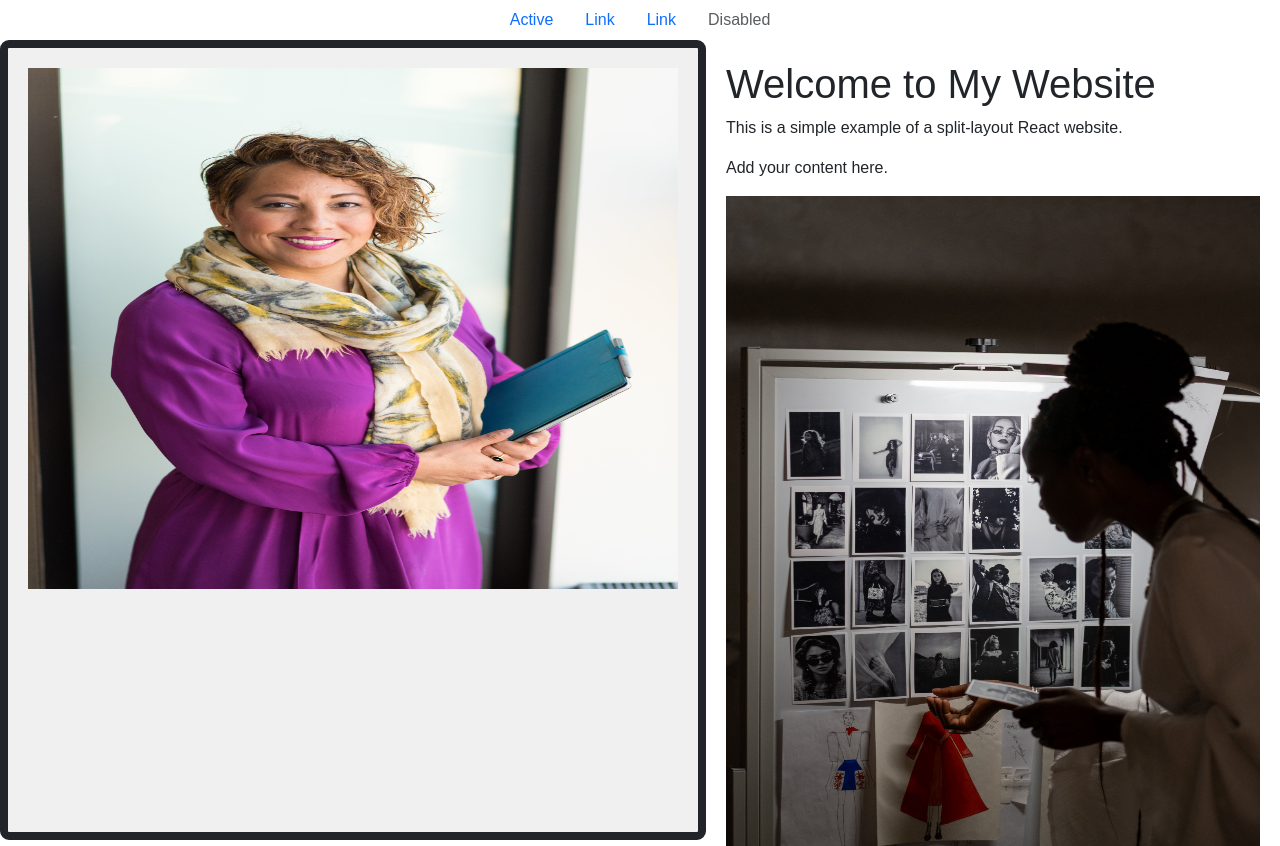
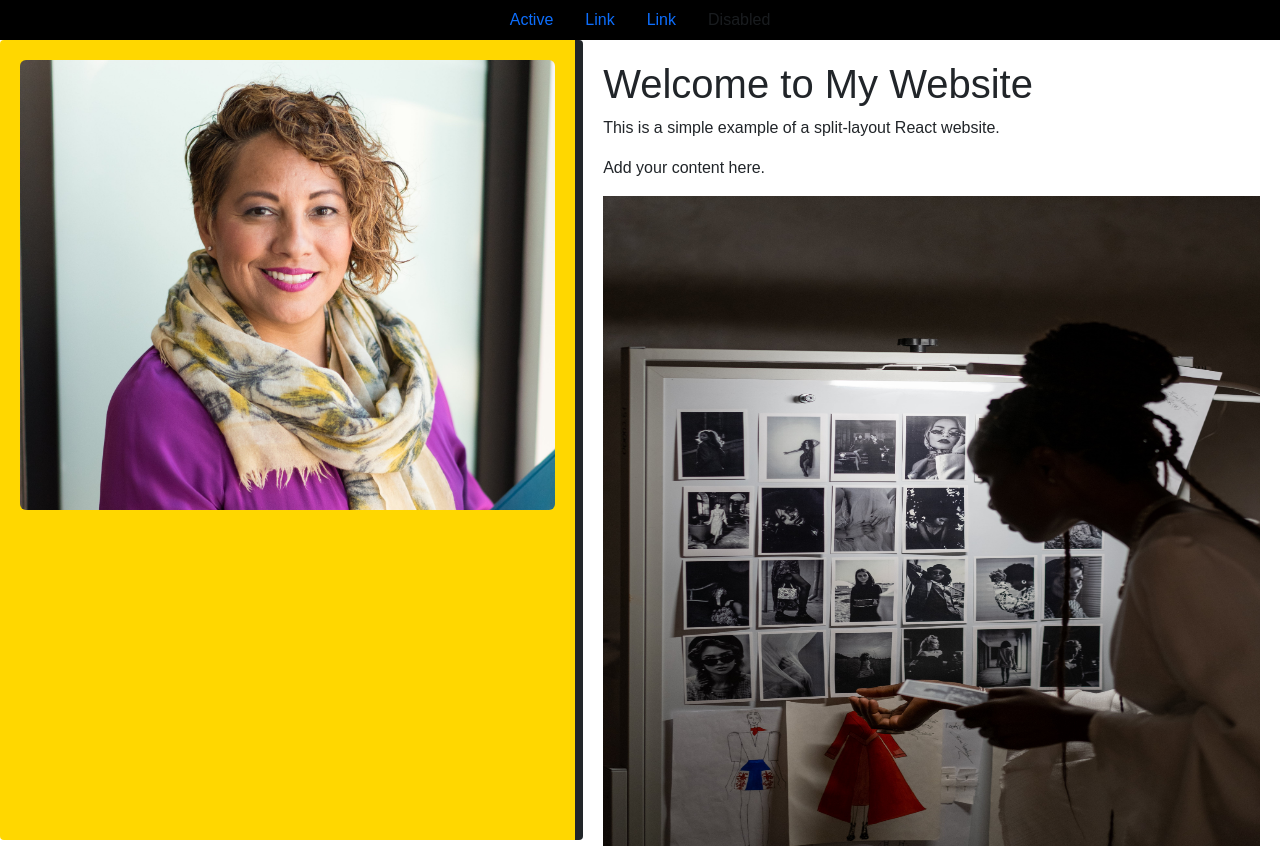
Before and after one commit to Gooberin95/glowing-potato, a React (Create React App) app: page / in a window 1280 px wide. Built offline with nearby package versions, Linux system fonts and the light colour scheme.

Commit message:
fixing profile pic

```diff
--- a/src/App.css
+++ b/src/App.css
@@ -19,7 +19,7 @@ body {
 .left {
   flex: 1;
   padding: 20px;
-  background-color: #f0f0f0;
+  background-color: gold;
 }
 
 .right {
--- a/src/App.js
+++ b/src/App.js
@@ -1,5 +1,6 @@
 import React from 'react';
 import 'bootstrap/dist/css/bootstrap.min.css'; // Import Bootstrap CSS
+import Image from 'react-bootstrap/Image';
 import { Nav } from 'react-bootstrap';
 import photo from './mavisOne.jpg';
 import photoFour from './mavisFour.jpg';
@@ -11,8 +12,8 @@ const App = () => {
 		      <div className="app">
 		        <Navbar />
 		        <div className="split-layout">
-		          <div className="left" style={{border: "solid 8px", borderRadius: "9px"}}>
-		            <img src={profilePic} width="650px" height="70%" alt="Your Photo" />
+		          <div className="left" style={{borderRight: "solid 8px", borderRadius: "4px"}}>
+		   	<Image src={profilePic} height="450" rounded />
 		          </div>
 		          <div className="right">
 		            <h1>Welcome to My Website</h1>
@@ -27,7 +28,7 @@ const App = () => {
 
 const Navbar = () => {
 	  return (
-		      <Nav className="justify-content-center" activeKey="/home">
+		      <Nav className="justify-content-center" activeKey="/home" style={{backgroundColor: "black"}}>
 		          <Nav.Item>
 		            <Nav.Link href="/home">Active</Nav.Link>
 		          </Nav.Item>
```
Also changed, not shown: src/profilePic.jpg, 1 other file (tests, documents, lock files or other folders).
